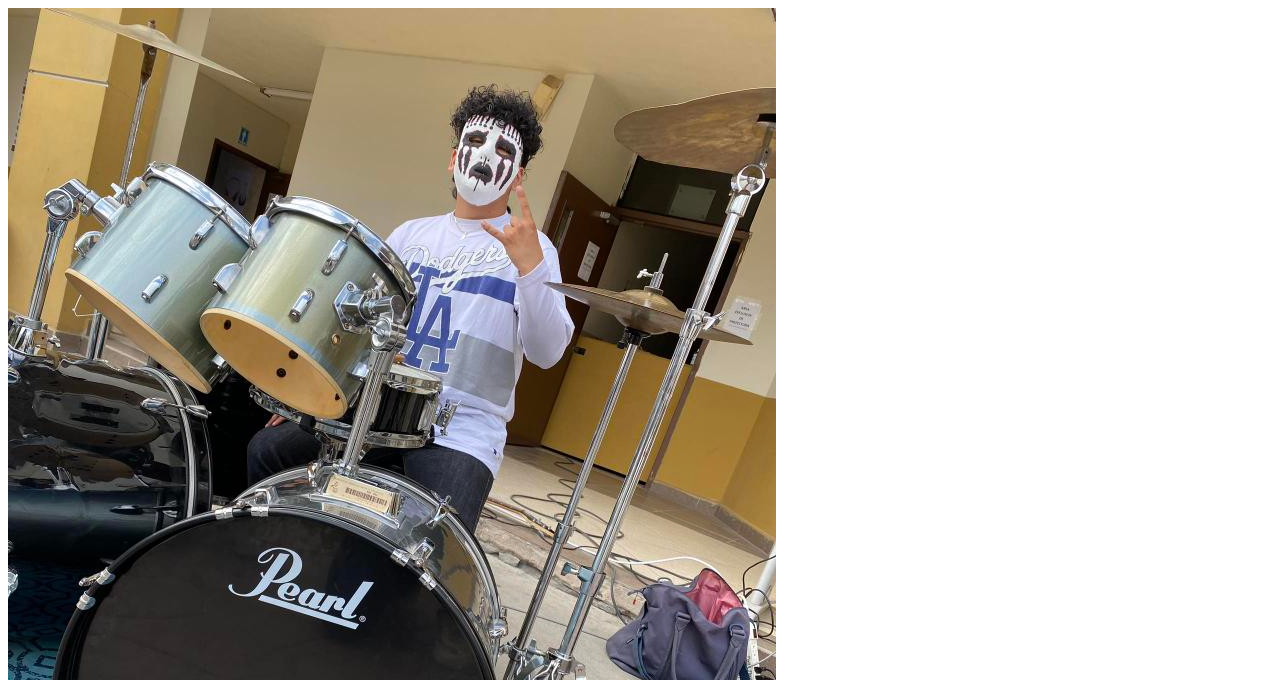
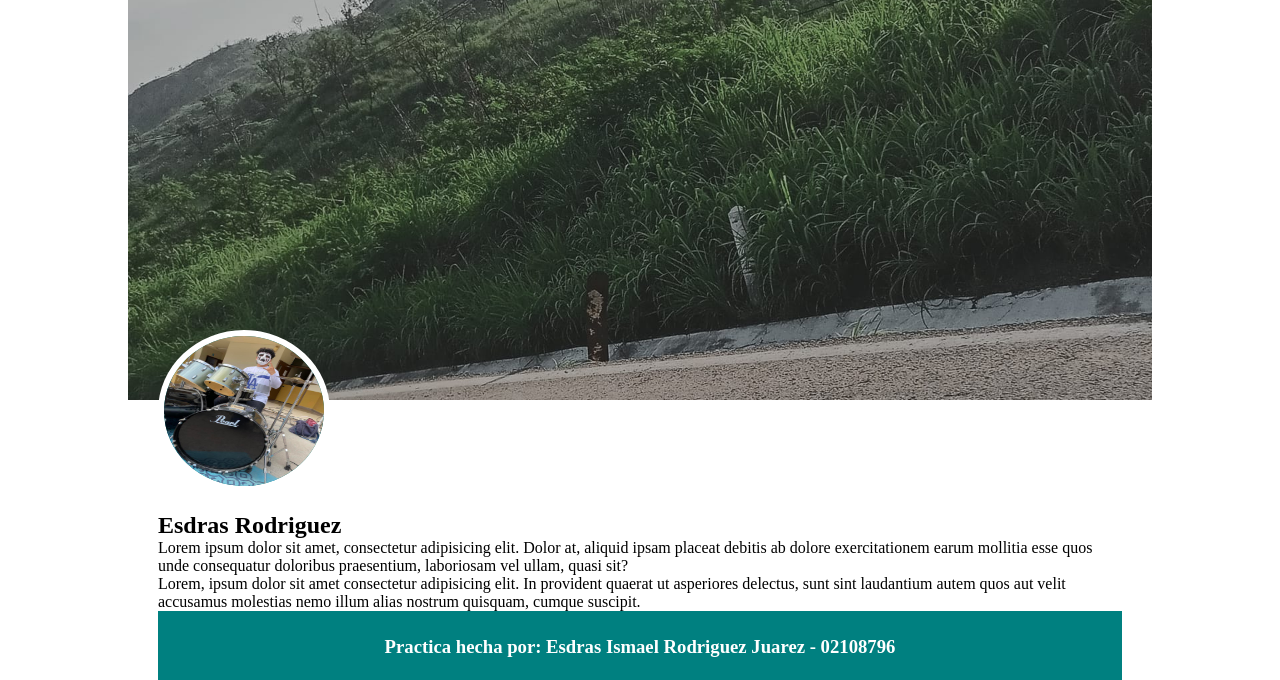
Before and after one commit to Esdras-Lb/MUSIC, a plain HTML site: page Biografia.html in a window 1280 px wide. Shown: the top 680 px of the page. Drawn offline with Linux system fonts and the light colour scheme; files whose address does not match are found by name.

Commit message:
Update Biografia.html

```diff
--- a/Biografia.html
+++ b/Biografia.html
@@ -4,7 +4,7 @@
         <meta charset="UTF-8">
         <meta name="viewport" content="width=device-width, initial-scale=1.0">
         <title>::Practica 4 - Biografia</title>
-        <link rel="stylesheet" href="Parcial2CSS/practica 4 - biografias/css/estilos.css">
+        <link rel="stylesheet" href="css/estilos.css">
     </head>
     <body>
         <div class="contenedor">
```
